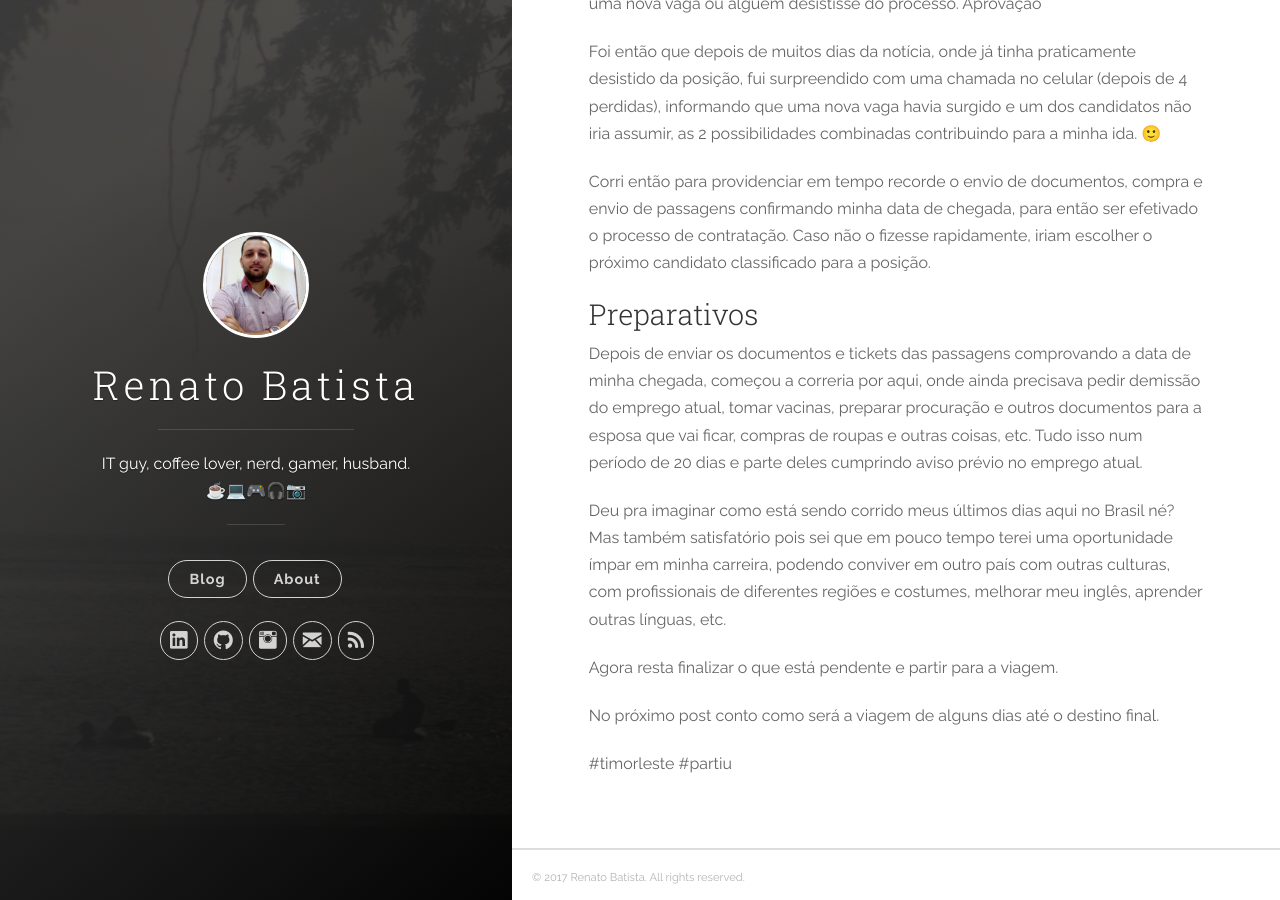
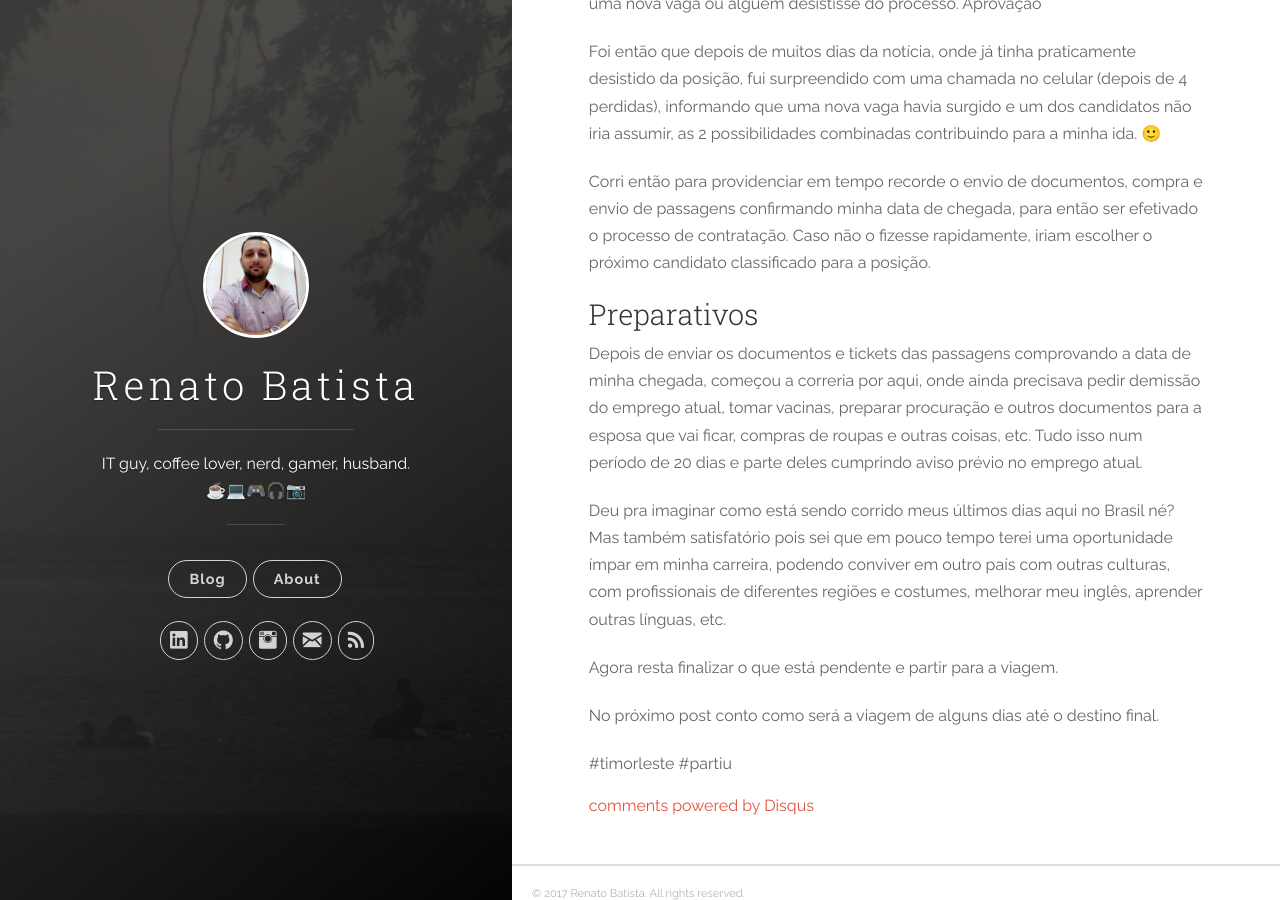
Before and after one commit to zenatuz/site, a Jekyll site: the page built from _posts/2014-03-30-o-inicio.md, in a window 1280 px wide and 900 px high, scrolled down 1006 px. Built offline with Jekyll 4.4.1, drawn with Linux system fonts in a browser that asks for light colours; nearby versions of some CDN libraries; comment, search, counter and statistics services are not loaded; some of the changed lines change nothing that is shown.

Commit message:
corrigindo url

```diff
--- a/_config.yml
+++ b/_config.yml
@@ -3,10 +3,10 @@
 description: 'IT guy, coffee lover, nerd, gamer, husband.
 
 ☕💻🎮🎧📷'
-url: 'http://joshgerdes.com/jekyll-uno'
+url: 'http://renatobatista.com.br'
 baseurl: ''
-# google_analytics: 'UA-XXXXXX-X'
-# disqus_shortname: 'your-disqus-name'
+google_analytics: 'UA-2741149-6'
+disqus_shortname: 'zenatuz'
 
 author:
   name: 'Renato Batista'
```
